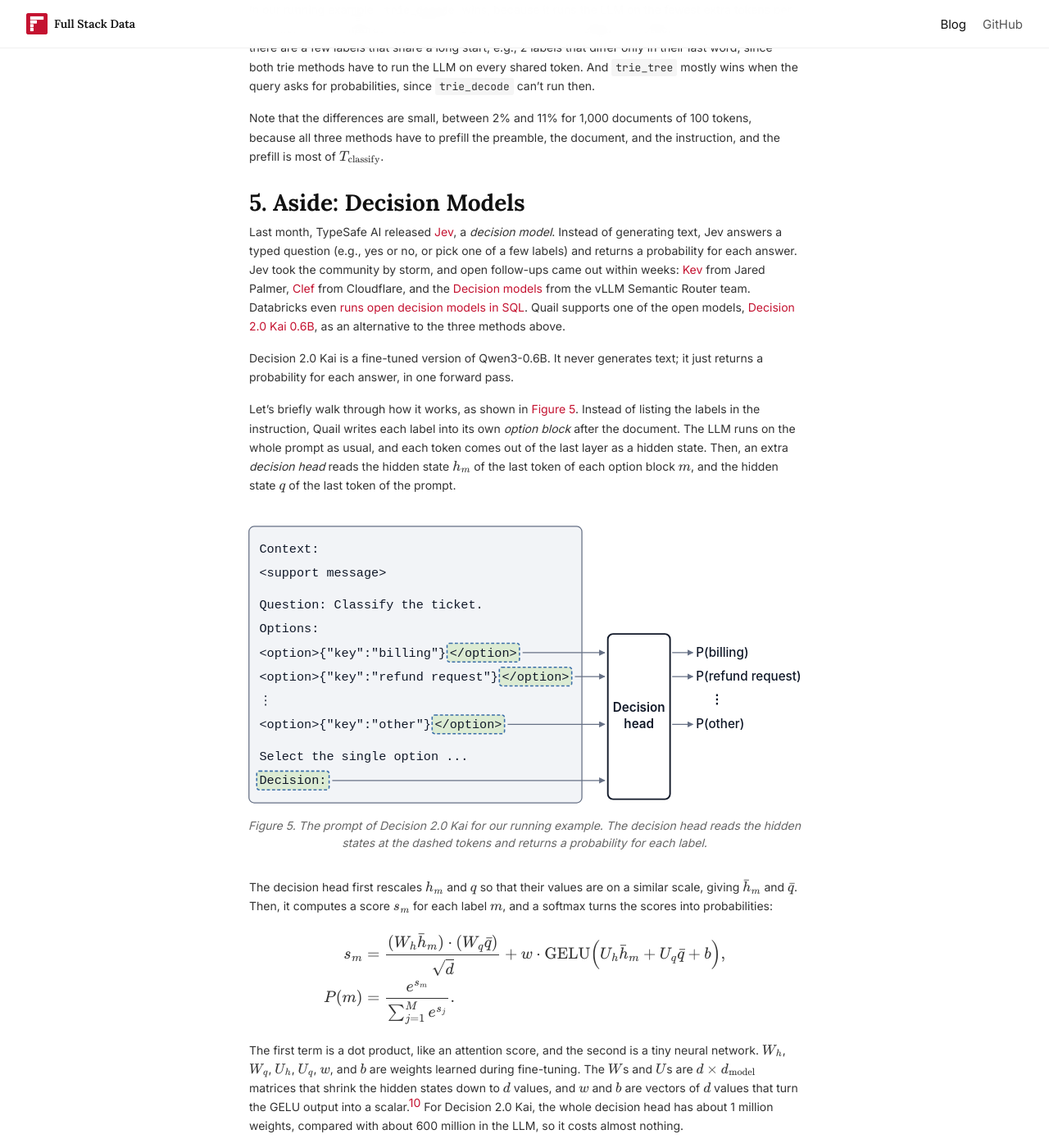
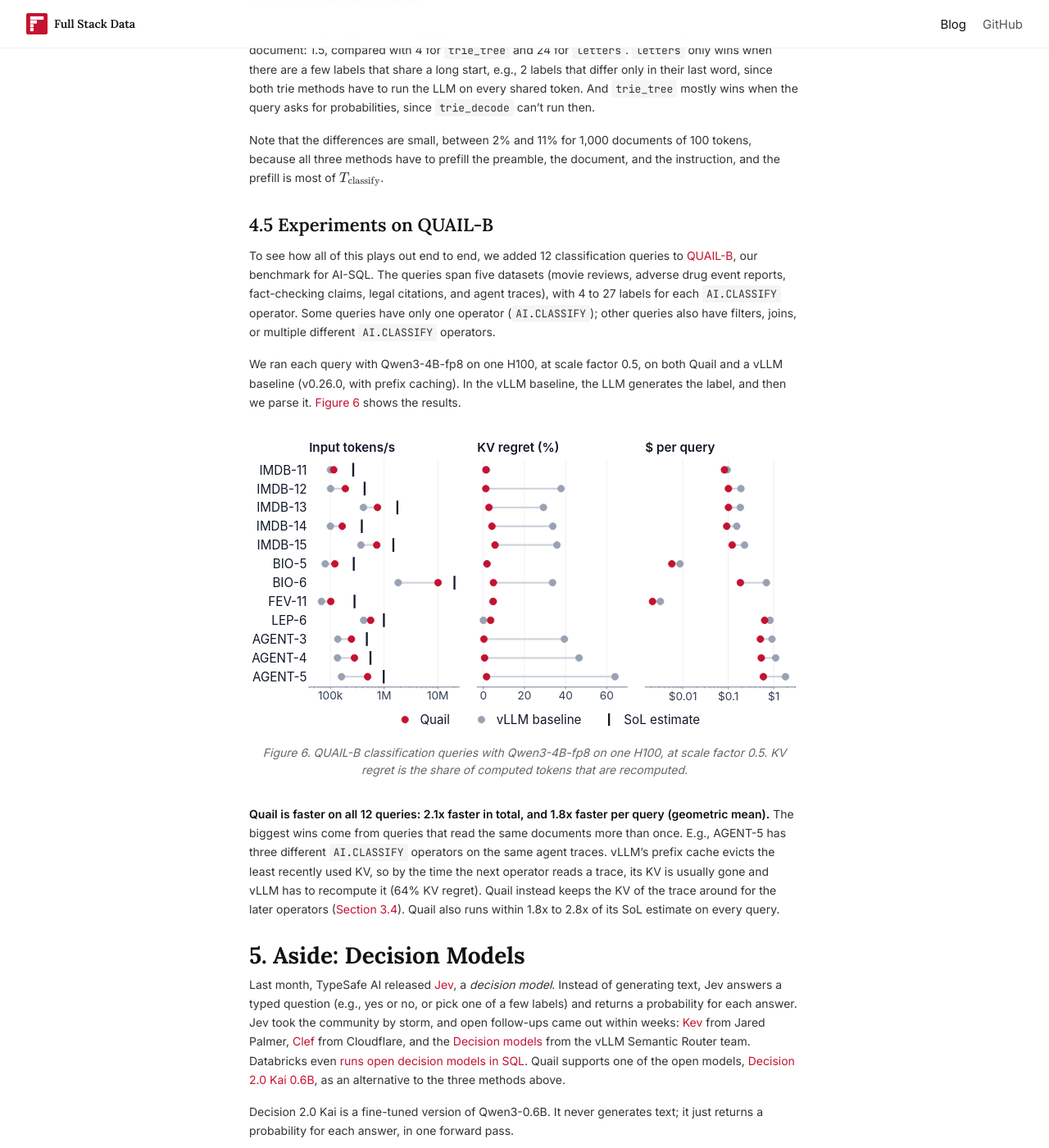
Before and after one commit to fsdatalab/fsdatalab.github.io, a Jekyll site: the page built from _posts/2026-10-09-ai-classification.md, in a window 1280 px wide and 1400 px high, scrolled down 11659 px. Shown: the whole window at 82% size. Built offline with Jekyll 4.4.1, drawn with Linux system fonts in a browser that asks for light colours; some of the changed text lies outside the part shown.

Commit message:
Add QUAIL-B experiments to the AI classification post
Co-Authored-By: Claude Opus 5.5 <noreply@anthropic.com>
Claude-Session: https://claude.ai/code/session_01MoNT2oswuno5R7xGoXoh2n

```diff
--- a/_posts/2026-10-09-ai-classification.md
+++ b/_posts/2026-10-09-ai-classification.md
@@ -16,7 +16,7 @@ image:
   alt: "To Classify, Try a Trie, with an AI.CLASSIFY query and the trie of its labels."
 ---
 
-<aside class="tldr"><strong>TL;DR:</strong> How should an AI-SQL engine classify documents with LLMs at scale? Most systems let the LLM generate an answer and then parse it into a label. But since <a href="https://github.com/fsdatalab/quail">Quail</a> runs the LLM inside its own inference engine, we can do <em>much</em> better &mdash; we can restrict the LLM to the labels and minimize the number of tokens it decodes! We discuss several ways to classify in Quail, and how Quail picks the cheapest one for a given LLM.</aside>
+<aside class="tldr"><strong>TL;DR:</strong> How should an AI-SQL engine classify documents with LLMs at scale? Most systems let the LLM generate an answer and then parse it into a label. But since <a href="https://github.com/fsdatalab/quail">Quail</a> runs the LLM inside its own inference engine, we can do <em>much</em> better &mdash; we can restrict the LLM to the labels and minimize the number of tokens it decodes! On 12 new classification queries in <a href="https://github.com/fsdatalab/quail-bench">QUAIL-B</a>, Quail is <strong>1.8x faster</strong> than a vLLM baseline.</aside>
 
 <nav class="post-toc" aria-label="Table of contents">
 <strong>Contents</strong>
@@ -37,6 +37,7 @@ image:
       <li><a href="#42-cost-of-trie_tree-and-letters">Cost of <code>trie_tree</code> and <code>letters</code>.</a></li>
       <li><a href="#43-cost-of-trie_decode">Cost of <code>trie_decode</code>.</a></li>
       <li><a href="#44-picking-a-method">Picking a Method.</a></li>
+      <li><a href="#45-experiments-on-quail-b">Experiments on QUAIL-B.</a></li>
     </ol>
   </li>
   <li><a href="#5-aside-decision-models">Aside: Decision Models.</a></li>
@@ -339,6 +340,19 @@ In our running example, `trie_decode` wins, because it runs the LLM on the fewes
 
 Note that the differences are small, between 2% and 11% for 1,000 documents of 100 tokens, because all three methods have to prefill the preamble, the document, and the instruction, and the prefill is most of $$T_{\text{classify}}$$.
 
+## 4.5 Experiments on QUAIL-B
+
+To see how all of this plays out end to end, we added 12 classification queries to [QUAIL-B](https://github.com/fsdatalab/quail-bench), our benchmark for AI-SQL. The queries span five datasets (movie reviews, adverse drug event reports, fact-checking claims, legal citations, and agent traces), with 4 to 27 labels for each `AI.CLASSIFY` operator. Some queries have only one operator (`AI.CLASSIFY`); other queries also have filters, joins, or multiple different `AI.CLASSIFY` operators.
+
+We ran each query with Qwen3-4B-fp8 on one H100, at scale factor 0.5, on both Quail and a vLLM baseline (v0.26.0, with prefix caching). In the vLLM baseline, the LLM generates the label, and then we parse it. [Figure 6](#figure-6) shows the results.
+
+<figure id="figure-6" style="width: min(42rem, calc(100vw - 3rem));">
+  <img src="{{ '/assets/blog/ai-classification/quailb-results.svg' | relative_url }}" alt="Input tokens per second, KV regret, and cost per query for Quail and a vLLM baseline on the 12 QUAIL-B classification queries.">
+  <figcaption>Figure 6. QUAIL-B classification queries with Qwen3-4B-fp8 on one H100, at scale factor 0.5. KV regret is the share of computed tokens that are recomputed.</figcaption>
+</figure>
+
+**Quail is faster on all 12 queries: 2.1x faster in total, and 1.8x faster per query (geometric mean).** The biggest wins come from queries that read the same documents more than once. E.g., AGENT-5 has three different `AI.CLASSIFY` operators on the same agent traces. vLLM's prefix cache evicts the least recently used KV, so by the time the next operator reads a trace, its KV is usually gone and vLLM has to recompute it (64% KV regret). Quail instead keeps the KV of the trace around for the later operators ([Section 3.4](#34-keeping-the-document-kv-for-later-operators)). Quail also runs within 1.8x to 2.8x of its SoL estimate on every query.
+
 # 5. Aside: Decision Models
 
 Last month, TypeSafe AI released [Jev](https://typesafe.ai/blog/introducing-system-one-models-and-jev), a *decision model*. Instead of generating text, Jev answers a typed question (e.g., yes or no, or pick one of a few labels) and returns a probability for each answer. Jev took the community by storm, and open follow-ups came out within weeks: [Kev](https://github.com/jaredpalmer/kev) from Jared Palmer, [Clef](https://blog.cloudflare.com/clef-decision-models/) from Cloudflare, and the [Decision models](https://vllm-sr.ai/blog/decision-models/) from the vLLM Semantic Router team. Databricks even [runs open decision models in SQL](https://www.databricks.com/blog/running-open-jev-sql-databricks). Quail supports one of the open models, [Decision 2.0 Kai 0.6B](https://huggingface.co/vllm-sr/Decision-2.0-Kai-0.6B), as an alternative to the three methods above.
```
Also changed, not shown: other parts of _posts/2026-10-09-ai-classification.md (+1 -1 lines), assets/blog/ai-classification/quailb-results.svg (added).
